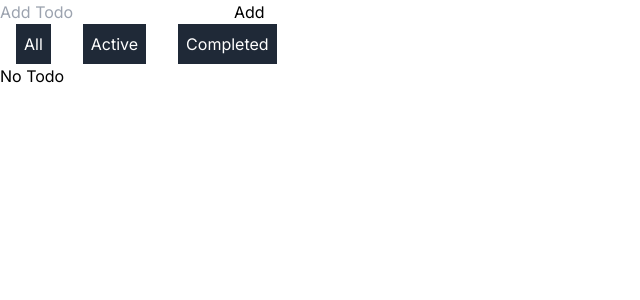
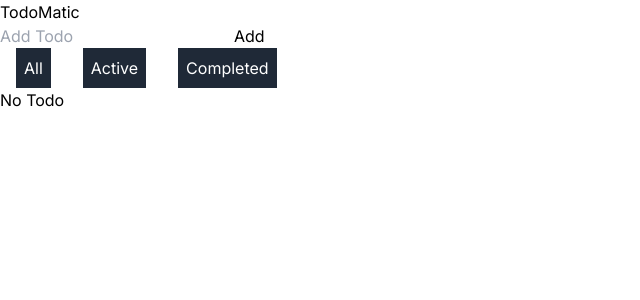
Before and after one commit to ThePrakashKumar/TodoMatic, a Next.js app: page / in a window 1280 px wide. Shown: the top 300 px of the page, without its empty margins (0-640 px from the left). Built offline with nearby package versions, Linux system fonts and the light colour scheme.

Commit message:
feat: add navbar

```diff
--- /dev/null
+++ b/src/components/Navbar.jsx
@@ -0,0 +1,12 @@
+import React from "react";
+
+class Navbar extends React.Component {
+  componentDidMount() {
+    console.log("Navbar Mounted!");
+  }
+  render() {
+    return <h2>TodoMatic</h2>;
+  }
+}
+
+export default Navbar;
--- a/src/components/TodoContainer.jsx
+++ b/src/components/TodoContainer.jsx
@@ -2,11 +2,13 @@
 
 import AddTodoForm from "./AddTodoForm";
 import ButtonContainer from "./ButtonContainer";
+import Navbar from "./Navbar";
 import TodoList from "./TodoList";
 
 const TodoContainer = () => {
   return (
     <div>
+      <Navbar />
       <AddTodoForm />
       <ButtonContainer />
       <TodoList />
```
